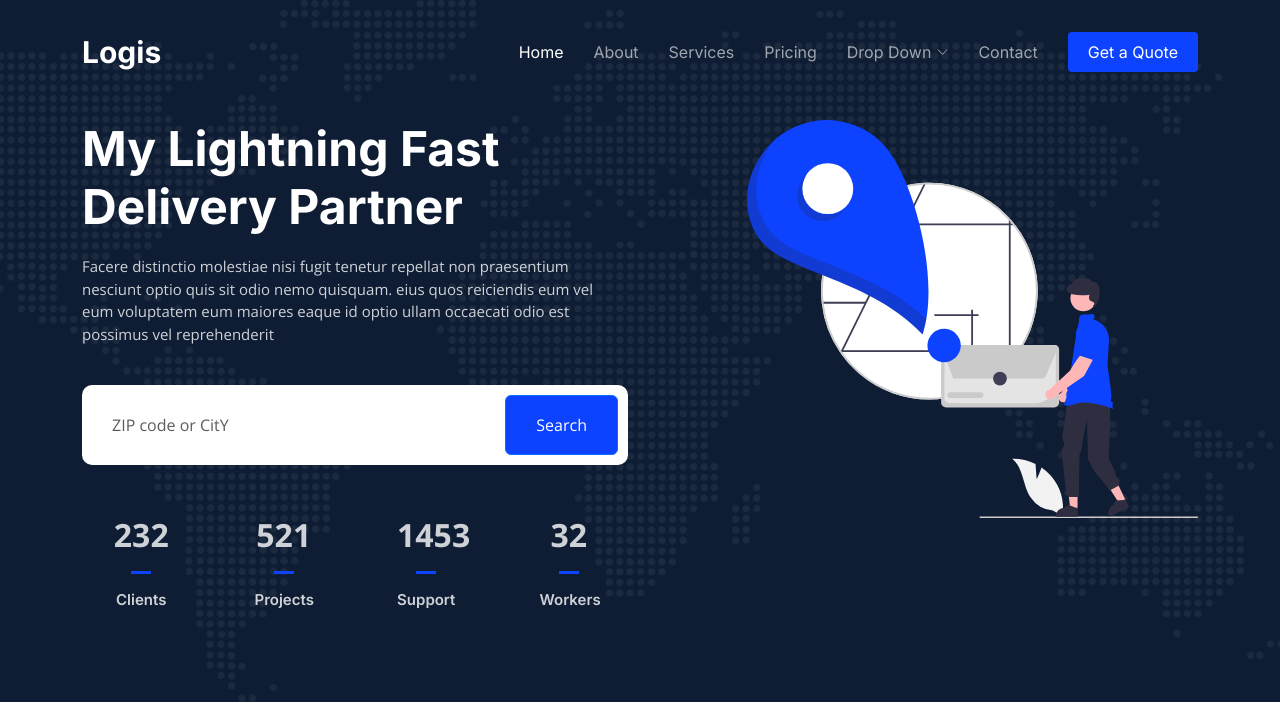
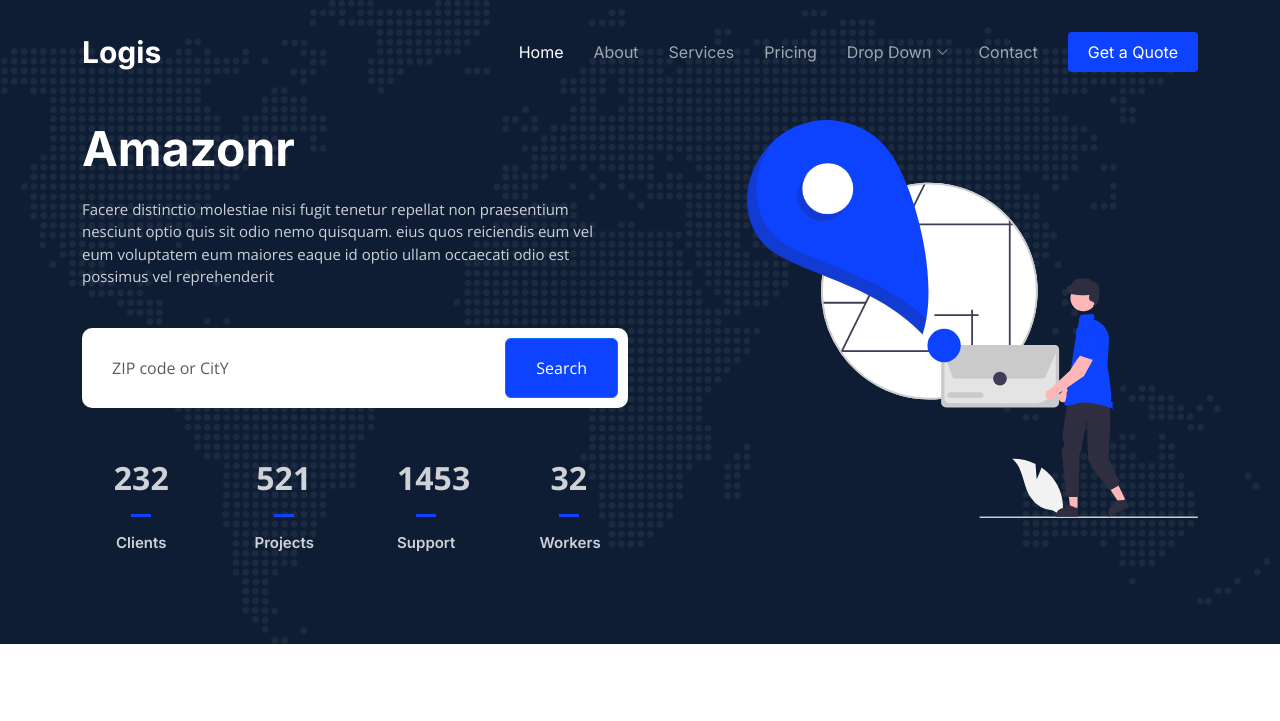
Before and after one commit to Pmpoyi16/logis-static, a plain HTML site: page index.html in a window 1280 px wide. Shown: the top 721 px of the page. Drawn offline with nearby package versions, Linux system fonts and the light colour scheme.

Commit message:
updating home page

```diff
--- a/index.html
+++ b/index.html
@@ -89,7 +89,7 @@
     <div class="container">
       <div class="row gy-4 d-flex justify-content-between">
         <div class="col-lg-6 order-2 order-lg-1 d-flex flex-column justify-content-center">
-          <h2 data-aos="fade-up">My Lightning Fast Delivery Partner</h2>
+          <h2 data-aos="fade-up">Amazonr</h2>
           <p data-aos="fade-up" data-aos-delay="100">Facere distinctio molestiae nisi fugit tenetur repellat non praesentium nesciunt optio quis sit odio nemo quisquam. eius quos reiciendis eum vel eum voluptatem eum maiores eaque id optio ullam occaecati odio est possimus vel reprehenderit</p>
 
           <form action="#" class="form-search d-flex align-items-stretch mb-3" data-aos="fade-up" data-aos-delay="200">
```
